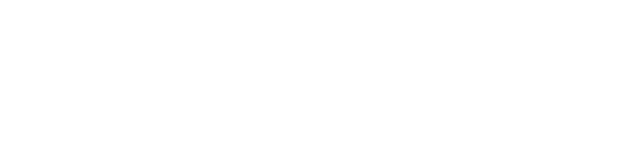
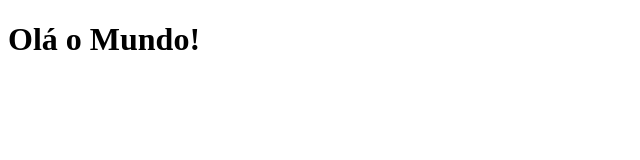
Before and after one commit to mariaeduardamata/exemplo.html.g, a plain HTML site: page index.html in a window 1280 px wide. Shown: the whole page, without its empty margins (0-640 px from the left). Drawn offline with Linux system fonts and the light colour scheme.

Commit message:
Adicionado o body

```diff
--- a/index.html
+++ b/index.html
@@ -6,3 +6,7 @@
 	<meta name="viewport" content="width=device-width, initial-scale=1.0">
 	<title>Document</title>
 </head>
+	<body>
+		<h1>Olá o Mundo!</h1>
+	<body>
+</html>
```
